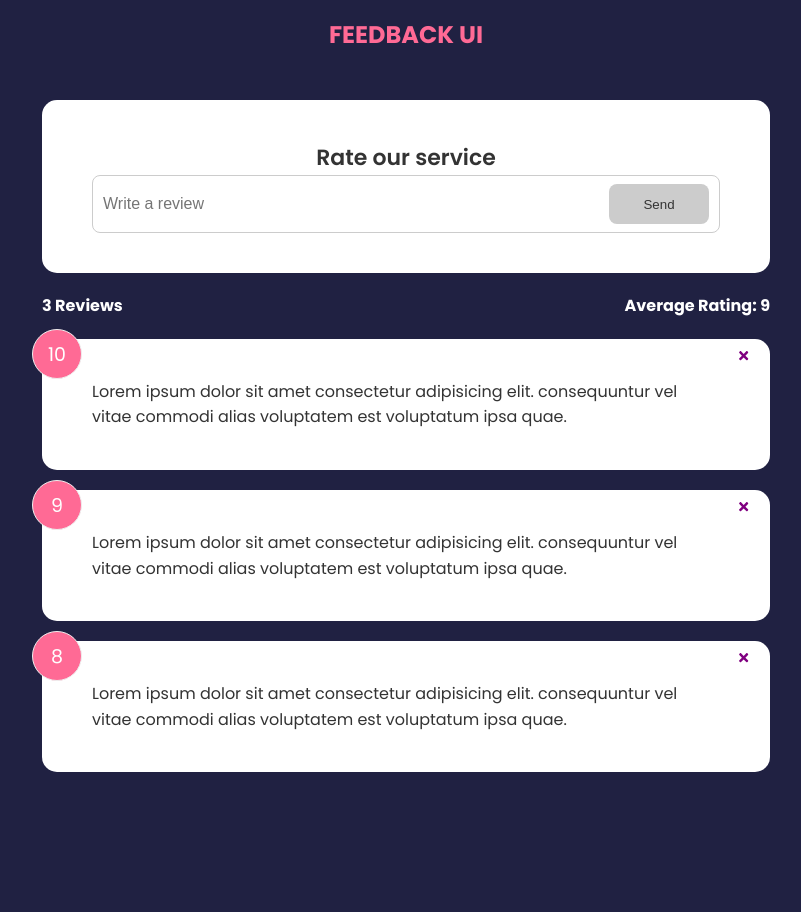
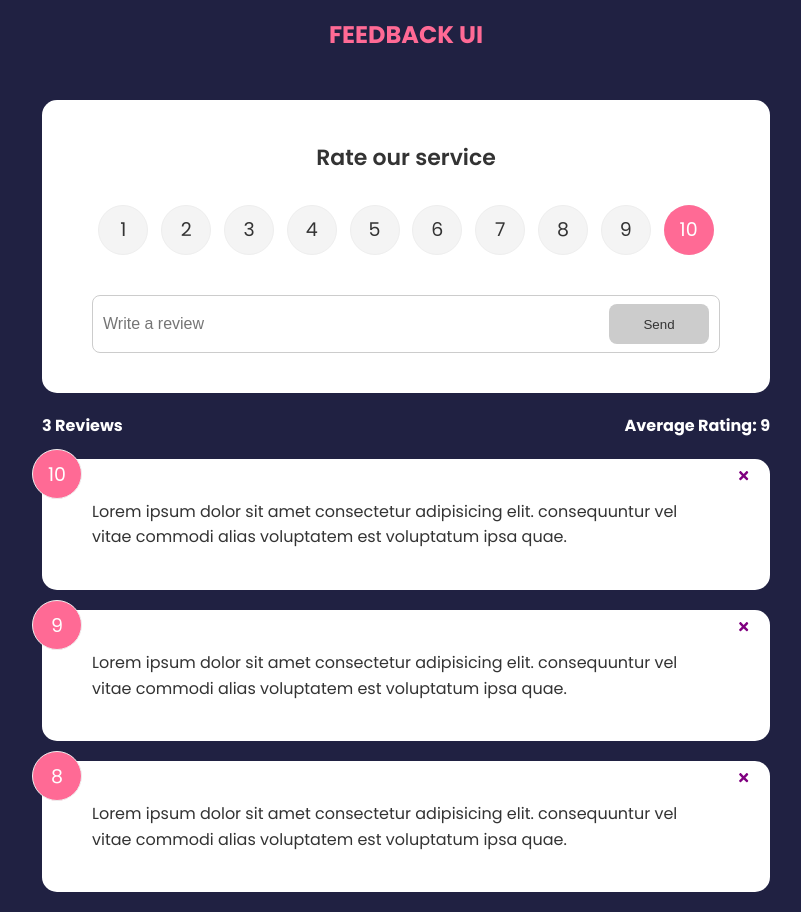
Before and after one commit to s33nx/feedback-app, a React (Create React App) app: page / in a window 1280 px wide. Shown: the whole page, without its empty margins (234-1035 px from the left). Before the commit the page ends 800 px from the top, so only its background shows below. Built offline with nearby package versions, Linux system fonts and the light colour scheme.

Commit message:
added the rating select component

```diff
--- a/src/components/FeedbackForm.jsx
+++ b/src/components/FeedbackForm.jsx
@@ -2,11 +2,12 @@
 import { useState } from 'react'
 import Card from './shared/Card'
 import Button from './shared/Button'
+import RatingSelect from './RatingSelect'
 function FeedbackForm() {
     const [text, setText] = useState('')
+    const [rating, setRating] = useState('')
     const [btnDisabled, setBtnDisabled] = useState('true')
     const [message, setMessage] = useState('')
-
     const handleTextChange = (e) => {
 
         if(message === ''){
@@ -25,7 +26,7 @@
     <Card>
         <form>
             <h2>Rate our service</h2>
-            {/*@todo- Rating select component */}
+            <RatingSelect select={(rating) => setRating(rating)} />
             <div className="input-group">
                 <input onChange={handleTextChange} type="text" placeholder='Write a review'
                 value={text}/>
--- /dev/null
+++ b/src/components/RatingSelect.jsx
@@ -0,0 +1,126 @@
+import React from 'react'
+import { useState } from 'react'
+
+function RatingSelect({select}) {
+    const [selected, setSelected] = useState(10)
+    const handleChange = (e) => {
+    setSelected(+e.currentTarget.value)
+    select(+e.currentTarget.value)
+    }
+
+  return (
+    <ul className="rating">
+        <li>
+            <input
+            type="radio"
+            id='num1'
+            value='1'
+            onChange={handleChange}
+            checked= {selected === 1}
+             />
+             <label htmlFor="num1">1</label>
+        </li>
+
+        <li>
+            <input
+            type="radio"
+            id='num2'
+            value='2'
+            onChange={handleChange}
+            checked= {selected === 2}
+             />
+             <label htmlFor="num2">2</label>
+        </li>
+
+        <li>
+            <input
+            type="radio"
+            id='num3'
+            value='3'
+            onChange={handleChange}
+            checked= {selected === 1}
+             />
+             <label htmlFor="num3">3</label>
+        </li>
+
+        <li>
+            <input
+            type="radio"
+            id='num4'
+            value='4'
+            onChange={handleChange}
+            checked= {selected === 4}
+             />
+             <label htmlFor="num4">4</label>
+        </li>
+
+        <li>
+            <input
+            type="radio"
+            id='num5'
+            value='5'
+            onChange={handleChange}
+            checked= {selected === 5}
+             />
+             <label htmlFor="num5">5</label>
+        </li>
+
+        <li>
+            <input
+            type="radio"
+            id='num6'
+            value='6'
+            onChange={handleChange}
+            checked= {selected === 6}
+             />
+             <label htmlFor="num6">6</label>
+        </li>
+
+        <li>
+            <input
+            type="radio"
+            id='num7'
+            value='7'
+            onChange={handleChange}
+            checked= {selected === 7}
+             />
+             <label htmlFor="num7">7</label>
+        </li>
+
+        <li>
+            <input
+            type="radio"
+            id='num8'
+            value='8'
+            onChange={handleChange}
+            checked= {selected === 8}
+             />
+             <label htmlFor="num8">8</label>
+        </li>
+
+        <li>
+            <input
+            type="radio"
+            id='num9'
+            value='9'
+            onChange={handleChange}
+            checked= {selected === 9}
+             />
+             <label htmlFor="num9">9</label>
+        </li>
+
+        <li>
+            <input
+            type="radio"
+            id='num10'
+            value='10'
+            onChange={handleChange}
+            checked= {selected === 10}
+             />
+             <label htmlFor="num10">10</label>
+        </li>
+    </ul>
+  )
+}
+
+export default RatingSelect
```
